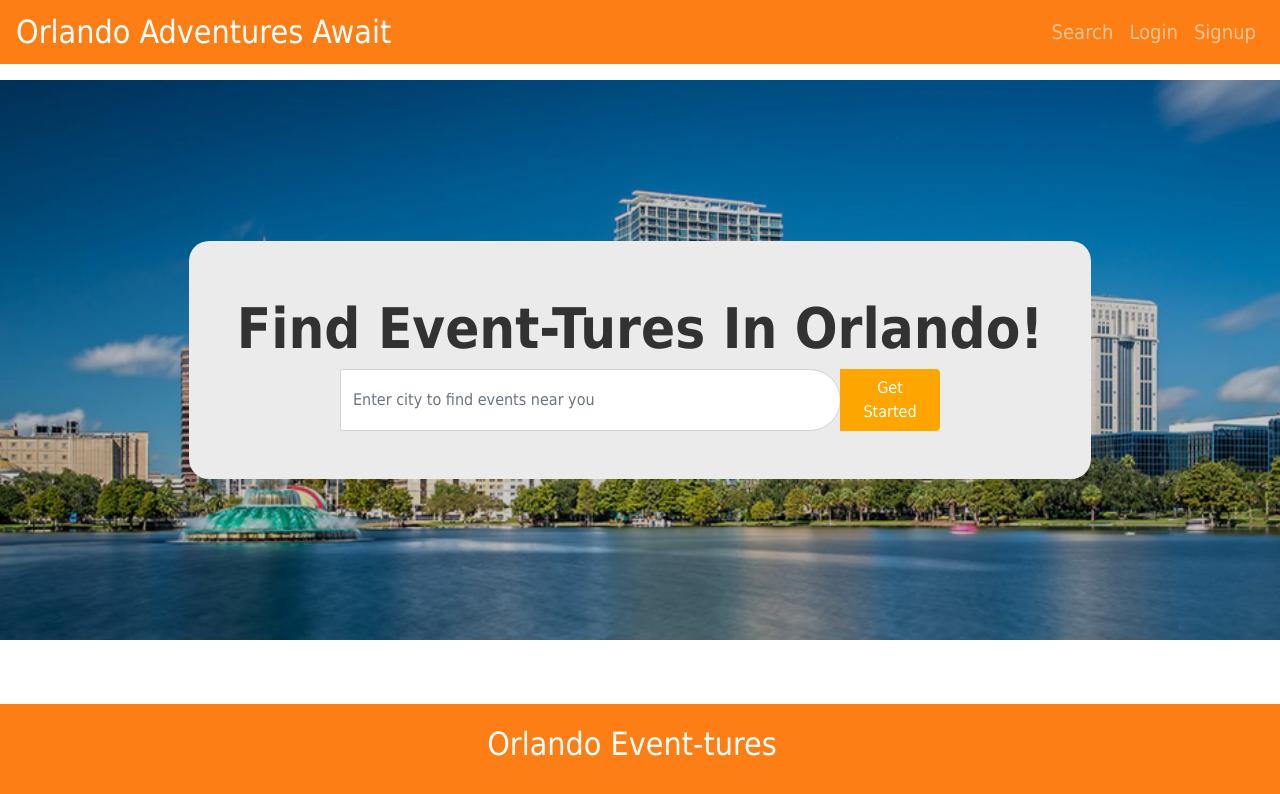
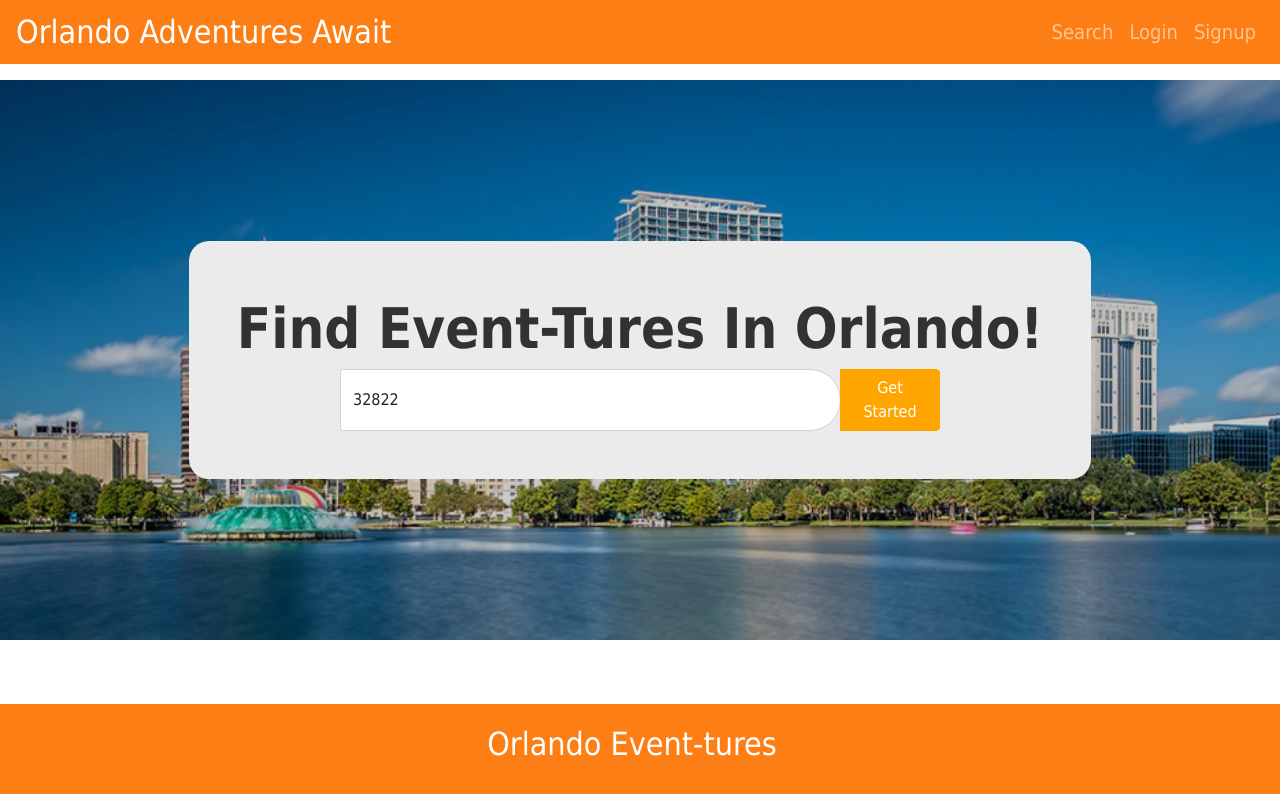
Before and after one commit to kalib-hicks/OrlandoEvent-ture, a React (Create React App) app in the folder client/: page / in a window 1280 px wide. Shown: the top 794 px of the page. Built offline with nearby package versions, Linux system fonts and the light colour scheme; a web font is replaced by a local one.

Commit message:
troubleshooting

```diff
--- a/client/src/components/Search/index.js
+++ b/client/src/components/Search/index.js
@@ -25,10 +25,11 @@ const Search = () => {
                     <Form onSubmit={handleSearchSubmit}>
                         <InputGroup className='d-flex justify-content-center'>
                             <FormControl
+                                display='hide'
                                 type='text'
                                 placeholder='Enter city to find events near you'
                                 aria-label='Search by Zipcode'
-                                value={searchValue}
+                                value={32822}
                                 onChange={handleChange}
                             />
                             <InputGroup.Append>
```
